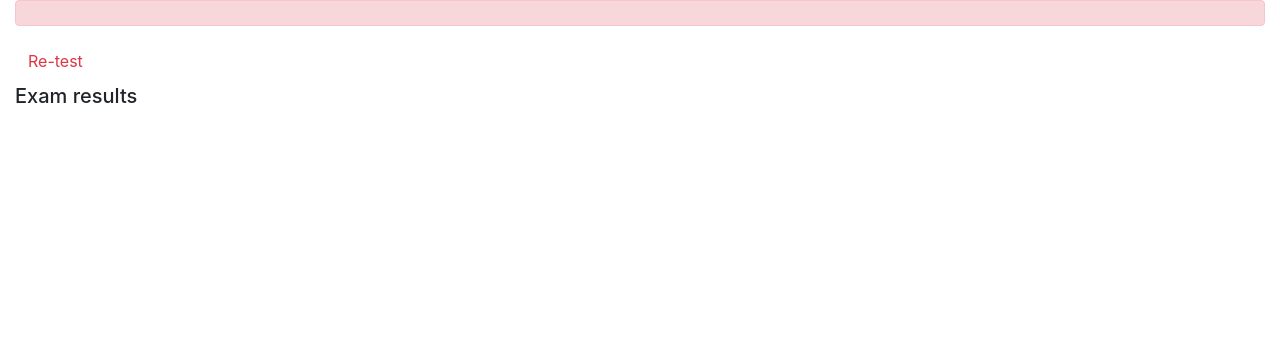
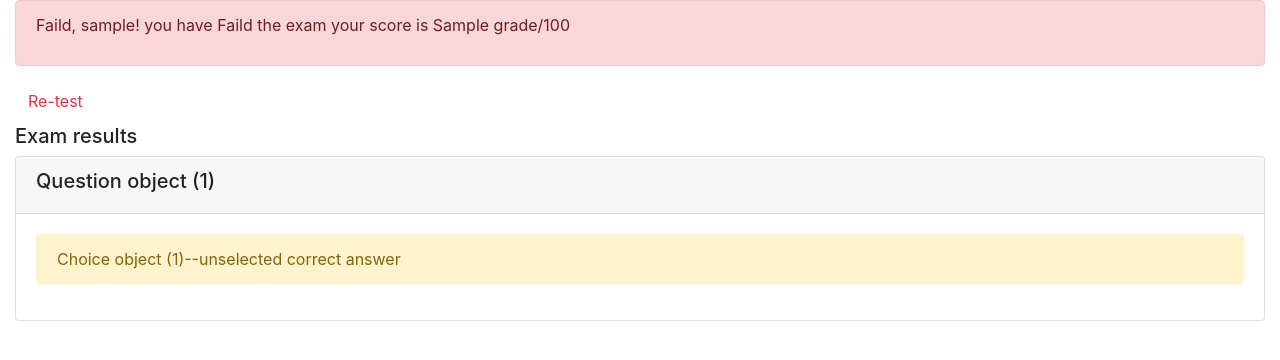
Before and after one commit to jcampbellaccount/ibm-developer-skills-network-final-cloud-app-with-database, a Django app: template onlinecourse/templates/onlinecourse/exam_result_bootstrap.html in a window 1280 px wide. Shown: the part 56-416 px from the top of the page. Run offline with Django 3.2, Linux system fonts and the light colour scheme; a user stored in the database is signed in; tables that the repository leaves empty hold one stand-in row (values such as "Sample post"); the template is opened without the code that fills it: values that come from a table or form of the project are taken from there, most other values are stand-ins (such as "Sample title", 1, 10 or a date in 2020); some libraries are stand-ins or nearby versions.

Commit message:
Lab 3 changes

```diff
--- a/onlinecourse/templates/onlinecourse/exam_result_bootstrap.html
+++ b/onlinecourse/templates/onlinecourse/exam_result_bootstrap.html
@@ -38,17 +38,39 @@
 <div class="container-fluid">
     {% if grade > 80 %}
     <div class="alert alert-success">
-       <!--HINT Display passed info -->
+       <p>Congratulation, {{ user.username }}! you have  passed the exam your score is {{grade}}/100<p>
     </div>
         {% else %}
         <div class="alert alert-danger">
-            <!--HINT Display failed info -->
+              <p>Faild, {{ user.username }}! you have  Faild the exam your score is {{grade}}/100<p>
         </div>
         <a class="btn btn-link text-danger" href="{% url 'onlinecourse:course_details' course.id %}">Re-test</a>
         {% endif %}
         <div class="card-columns-vertical mt-1">
         <h5 class="">Exam results</h5>
-            <!--HINT Display exam results-->
+            {% for question in questions %}
+            <div class="card mt-1">
+                <div class="card-header"><h5>{{ question }}</h5></div>
+                <div class="card-body">
+                    {% for choice in question.choice_set.all %}
+                        {% if choice in selected_choices %}
+                            {% if choice.is_correct%}
+                                <p class="alert alert-success">{{choice}}<p>
+                            {% else %}
+                                <p class="alert alert-danger">{{choice}}<p>
+                            {% endif %}
+                        {% else %}
+                            {% if choice.is_correct %}
+                                <p class="alert alert-warning">{{choice}}--unselected correct answer<p>
+                            {% else %}
+                                <p>{{choice}}<p>
+                            {% endif %}
+
+                        {% endif %}
+                    {% endfor %}
+                </div>
+            </div>
+            {% endfor %}
         </div>
     </div>
 </body>
--- a/onlinecourse/urls.py
+++ b/onlinecourse/urls.py
@@ -17,8 +17,8 @@ urlpatterns = [
     # ex: /enroll/5/
     path('<int:course_id>/enroll/', views.enroll, name='enroll'),
 
-    # <HINT> Create a route for submit view
+    path('<int:course_id>/submit/', views.submit , name="submit"),
 
-    # <HINT> Create a route for show_exam_result view
+    path('course/<int:course_id>/lesson/<int:lesson_id>/submission/<int:submission_id>/result/', views.show_exam_result , name="result")
 
  ] + static(settings.MEDIA_URL, document_root=settings.MEDIA_ROOT)
```
Also changed, not shown: onlinecourse/views.py (+32 -27 lines).
